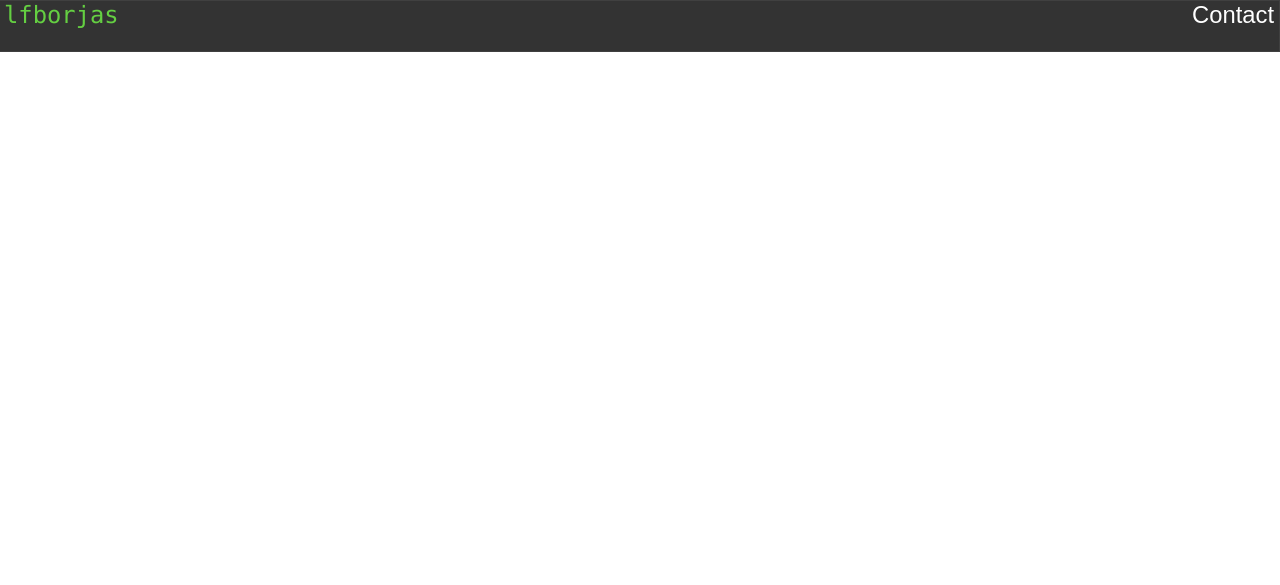
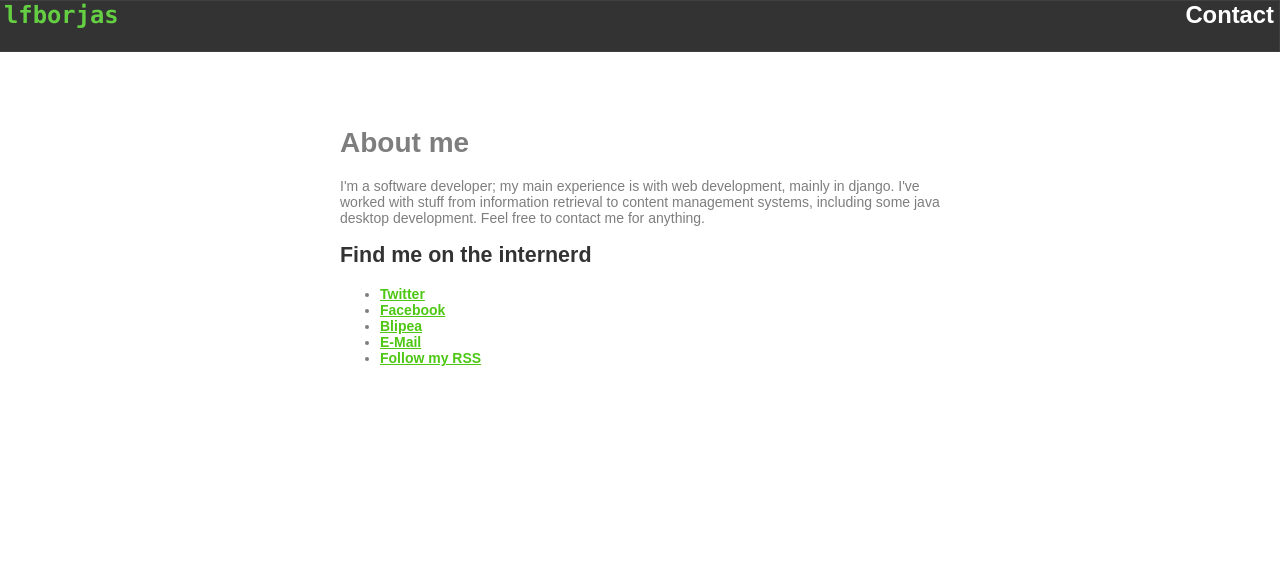
Before and after one commit to lfborjas/Minimalog, a Django app: template minimalog/templates/contact.html in a window 1280 px wide. Shown: the top 585 px of the page. Run offline with Django 3.2, Linux system fonts and the light colour scheme; the template is opened without the code that fills it, so the values that code supplies are empty.

Commit message:
showing comments, and better design

```diff
--- a/minimalog/templates/base.html
+++ b/minimalog/templates/base.html
@@ -5,6 +5,7 @@
         <meta http-equiv="Content-Type" content="text/html;charset=UTF-8" />
         <meta http-equiv="Content-Style-Type" content="text/css" />
 		<meta name="description" content="lfborjas on the internerd: web development and life" />
+		<meta property="fb:admins" content="1375997733" />
         <title>{%trans "lfborjas on the internerd"%}</title>
         <link rel="icon" href="/images/favicon.ico" type="image/x-icon" />
         <link rel="stylesheet" type="text/css" href="/css/base.css" media="screen" />
@@ -15,10 +16,11 @@
 	<div id="main-container">
 		<div id="header">
 			<div id="branding">
-				<span id="brand">lfborjas</span>
+				<a href="/"><span id="brand">lfborjas</span></a>
 			</div>
 			<div id="menu">
 				<a href="/contact/">{%trans "Contact"%}</a>
+				{#<li><a href="/projects/">{%trans "Projects"%}</a></li>#}
 			</div>
 		</div>
 		<div id="content">
@@ -26,9 +28,13 @@
 			{%endblock%}
 		</div>
 		<div id="footer">
-			<span class="author-info">
-				{%now "Y"%} - Luis Felipe Borjas R.
-			</span>
+			{#<span class="author-info">{%now "Y"%} - Luis Felipe Borjas R.</span>#}
+			{%if not user%}
+				<a href="{{login_url}}">{%trans "Login"%}</a>
+			{%else%}
+				<a href="/blog/entry/new/">{%trans "New entry"%}</a>
+			{%endif%}
+
 			<div id="powered">
 				<img src="http://code.google.com/appengine/images/appengine-noborder-120x30.gif"
 					alt="{%trans 'Powered by Google App Engine' %}" />
@@ -36,13 +42,14 @@
 			<div id="license">
 			<a rel="license" href="http://creativecommons.org/licenses/by-sa/3.0/">
 			<img alt="Creative Commons License" style="border-width:0" src="http://i.creativecommons.org/l/by-sa/3.0/88x31.png" /></a>
+			{%comment%}
 			<br />This <span xmlns:dc="http://purl.org/dc/elements/1.1/" href="http://purl.org/dc/dcmitype/Text" rel="dc:type">work
 			</span> by <a xmlns:cc="http://creativecommons.org/ns#" href="http://www.lfborjas.com"
 			property="cc:attributionName" rel="cc:attributionURL">lfborjas</a>
 			is licensed under a <a rel="license" href="http://creativecommons.org/licenses/by-sa/3.0/">
 			Creative Commons Attribution-ShareAlike 3.0 Unported License</a>.
+			{%endcomment%}
 			</div>
-
 		</div>
 	</div>
 	{%block endscripts%}
--- a/minimalog/templates/contact.html
+++ b/minimalog/templates/contact.html
@@ -1,2 +1,18 @@
 {%extends "base.html"%}
 {%load i18n%}
+{%block content%}
+	<h1>{%trans "About me"%}</h1>
+	{%blocktrans%}
+		I'm a software developer; my main experience is with web development, mainly in django. I've worked with stuff
+		from information retrieval to content management systems, including some java desktop development.
+		Feel free to contact me for anything.
+	{%endblocktrans%}
+	<h2>{%trans "Find me on the internerd"%}</h2>
+	<ul id="contact-list">
+		<li><a href="http://twitter.com/lfborjas">Twitter</a></li>
+		<li><a href="http://facebook.com/lfborjas">Facebook</a></li>
+		<li><a href="http://blipea.com/perfil/lfborjas">Blipea</a></li>
+		<li><a href="mailto:me@lfborjas.com">E-Mail</a></li>
+		<li><a href="http://www.rsspect.com/rss/lfborjas.xml">{%trans "Follow my RSS"%}</a></li>
+	</ul>
+{%endblock%}
--- a/static/css/base.css
+++ b/static/css/base.css
@@ -2,6 +2,11 @@ body{
 	font: normal normal normal 14px/normal Arial, Helvetica, sans-serif;
 	background: #fff;
 	color: #7E7E7E;
+}
+
+a{
+	font-weight: bold;
+	color: #4EC714;
 }
 
 h2{
@@ -11,10 +16,12 @@ h2{
 .date{
 	color: #525252;
 	font-size: 1.4em;
+	text-indent: -300px;
 }
 
 p.entry{
 	font-size: 1.3em;
+	text-align: justify;
 }
 
 .title-link{
@@ -37,7 +44,8 @@ p.entry{
 	color: #999999;
 	font-size: 0.7em;
 	margin: 0 auto;
-	text-align: right;
+	text-align: center;
+	width: 600px;
 }
 
 /*color theme: http://colorschemedesigner.com/#2G11TsOsOK-K-*/
@@ -63,6 +71,11 @@ p.entry{
 	font-family: 'Lucida Console', Monaco, Courier New, monospace;
 	font-size: 1.7em;
 	padding-left: 5px;
+}
+
+#branding a{
+	text-decoration: none;
+	color: #3EC313;
 }
 
 #header #menu{
--- a/urls.py
+++ b/urls.py
@@ -7,6 +7,7 @@ from django.views.generic.simple import redirect_to, direct_to_template
 urlpatterns = patterns('',
     (r'^blog/', include('minimalog.urls')),
     (r'^contact/', direct_to_template, {'template': 'contact.html'}),
+    #(r'^projects/', direct_to_template, {'template': 'projects.html'}),
     (r'^$', redirect_to, {'url': '/blog/'}),
     # Example:
     # (r'^blog/', include('blog.foo.urls')),
```
Also changed, not shown: minimalog/templates/list.html (+34 -7 lines), minimalog/views.py (+4 -4 lines).
